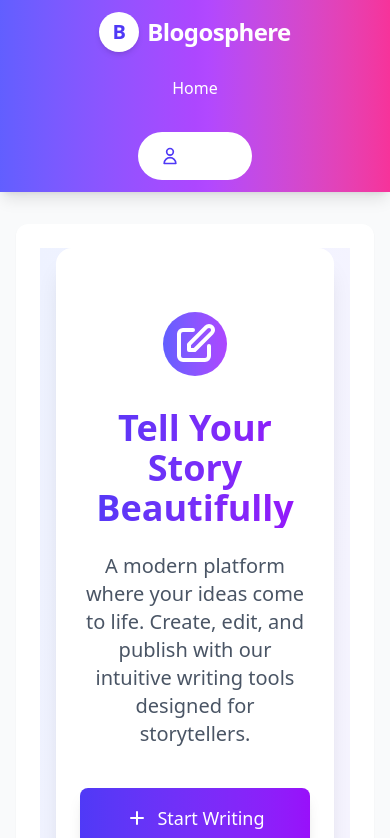
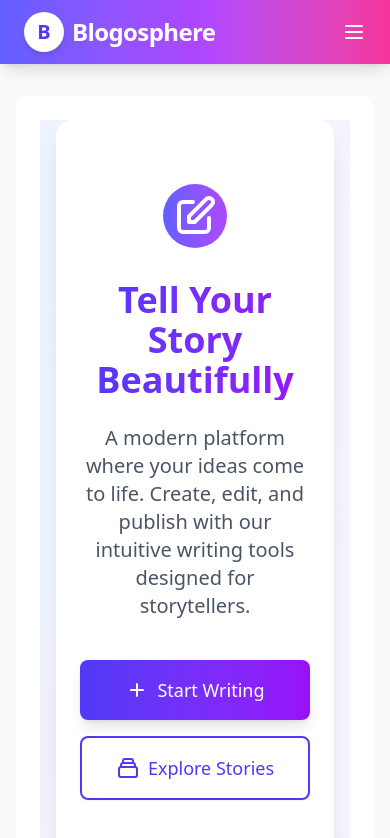
Before and after one commit to Gaurav23154/Blogosphere, a React (Vite) app in the folder client/: page / in a window 390 px wide. Shown: the top 838 px of the page. Built offline with nearby package versions, Linux system fonts and the light colour scheme.

Commit message:
toggle for small screen

```diff
--- a/client/src/components/Navbar.jsx
+++ b/client/src/components/Navbar.jsx
@@ -4,20 +4,22 @@ import { useAuth } from '../context/AuthContext';
 
 function Navbar() {
   const [activeLink, setActiveLink] = useState('');
+  const [isMobileMenuOpen, setIsMobileMenuOpen] = useState(false);
   const { user, logout } = useAuth();
 
   const handleLinkClick = (link) => {
     setActiveLink(link);
+    setIsMobileMenuOpen(false); // Close mobile menu when a link is clicked
   };
 
   return (
-    <nav className="bg-linear-to-r from-indigo-500 via-purple-500 to-pink-500 shadow-lg">
+    <nav className="bg-gradient-to-r from-indigo-500 via-purple-500 to-pink-500 shadow-lg">
       <div className="container mx-auto px-6 py-3">
-        <div className="flex flex-col md:flex-row justify-between items-center">
+        <div className="flex justify-between items-center">
           {/* Logo/Brand */}
           <Link
             to="/"
-            className="flex items-center space-x-2 mb-4 md:mb-0"
+            className="flex items-center space-x-2"
             onClick={() => handleLinkClick('home')}
           >
             <div className="w-10 h-10 rounded-full bg-white flex items-center justify-center shadow-md">
@@ -28,8 +30,30 @@ function Navbar() {
             </span>
           </Link>
 
-          {/* Navigation Links */}
-          <div className="flex flex-col md:flex-row space-y-3 md:space-y-0 md:space-x-8 items-center">
+          {/* Mobile Menu Button */}
+          <button
+            onClick={() => setIsMobileMenuOpen(!isMobileMenuOpen)}
+            className="md:hidden text-white hover:text-indigo-100 focus:outline-none"
+          >
+            <svg
+              className="h-6 w-6"
+              fill="none"
+              strokeLinecap="round"
+              strokeLinejoin="round"
+              strokeWidth="2"
+              viewBox="0 0 24 24"
+              stroke="currentColor"
+            >
+              {isMobileMenuOpen ? (
+                <path d="M6 18L18 6M6 6l12 12" />
+              ) : (
+                <path d="M4 6h16M4 12h16M4 18h16" />
+              )}
+            </svg>
+          </button>
+
+          {/* Desktop Navigation */}
+          <div className="hidden md:flex items-center space-x-8">
             <Link
               to="/"
               className={`relative px-3 py-2 text-white font-medium rounded-lg transition-all duration-300 ${activeLink === 'home' ? 'bg-white bg-opacity-20' : 'hover:bg-white hover:bg-opacity-10'}`}
@@ -72,7 +96,7 @@ function Navbar() {
             ) : null}
 
             {/* User Profile/Login Button */}
-            <div className="relative group ml-0 md:ml-4 mt-3 md:mt-0">
+            <div className="relative group">
               {user ? (
                 <button className="flex items-center space-x-2 bg-white bg-opacity-20 backdrop-blur-xs rounded-full px-4 py-2 text-white font-medium hover:bg-opacity-30 transition-all duration-300">
                   <div className="w-8 h-8 rounded-full bg-white flex items-center justify-center">
@@ -112,6 +136,78 @@ function Navbar() {
             </div>
           </div>
         </div>
+
+        {/* Mobile Navigation Menu */}
+        <div className={`md:hidden ${isMobileMenuOpen ? 'block' : 'hidden'} mt-4 pb-4`}>
+          <div className="flex flex-col space-y-3">
+            <Link
+              to="/"
+              className={`relative px-3 py-2 text-white font-medium rounded-lg transition-all duration-300 ${activeLink === 'home' ? 'bg-white bg-opacity-20' : 'hover:bg-white hover:bg-opacity-10'}`}
+              onClick={() => handleLinkClick('home')}
+            >
+              Home
+            </Link>
+
+            {user ? (
+              <>
+                <Link
+                  to="/editor"
+                  className={`relative px-3 py-2 text-white font-medium rounded-lg transition-all duration-300 ${activeLink === 'editor' ? 'bg-white bg-opacity-20' : 'hover:bg-white hover:bg-opacity-10'}`}
+                  onClick={() => handleLinkClick('editor')}
+                >
+                  <span className="flex items-center">
+                    <svg xmlns="http://www.w3.org/2000/svg" className="h-5 w-5 mr-1" fill="none" viewBox="0 0 24 24" stroke="currentColor">
+                      <path strokeLinecap="round" strokeLinejoin="round" strokeWidth={2} d="M11 5H6a2 2 0 00-2 2v11a2 2 0 002 2h11a2 2 0 002-2v-5m-1.414-9.414a2 2 0 112.828 2.828L11.828 15H9v-2.828l8.586-8.586z" />
+                    </svg>
+                    New Post
+                  </span>
+                </Link>
+
+                <Link
+                  to="/blogs"
+                  className={`relative px-3 py-2 text-white font-medium rounded-lg transition-all duration-300 ${activeLink === 'blogs' ? 'bg-white bg-opacity-20' : 'hover:bg-white hover:bg-opacity-10'}`}
+                  onClick={() => handleLinkClick('blogs')}
+                >
+                  <span className="flex items-center">
+                    <svg xmlns="http://www.w3.org/2000/svg" className="h-5 w-5 mr-1" fill="none" viewBox="0 0 24 24" stroke="currentColor">
+                      <path strokeLinecap="round" strokeLinejoin="round" strokeWidth={2} d="M19 11H5m14 0a2 2 0 012 2v6a2 2 0 01-2 2H5a2 2 0 01-2-2v-6a2 2 0 012-2m14 0V9a2 2 0 00-2-2M5 11V9a2 2 0 012-2m0 0V5a2 2 0 012-2h6a2 2 0 012 2v2M7 7h10" />
+                    </svg>
+                    My Blogs
+                  </span>
+                </Link>
+
+                <Link
+                  to="/settings"
+                  className="px-3 py-2 text-white font-medium rounded-lg hover:bg-white hover:bg-opacity-10"
+                >
+                  Settings
+                </Link>
+
+                <button
+                  onClick={() => {
+                    logout();
+                    setIsMobileMenuOpen(false);
+                  }}
+                  className="px-3 py-2 text-white font-medium rounded-lg hover:bg-white hover:bg-opacity-10 text-left"
+                >
+                  Logout
+                </button>
+              </>
+            ) : (
+              <Link
+                to="/login"
+                className="flex items-center space-x-2 bg-white bg-opacity-20 backdrop-blur-xs rounded-lg px-4 py-2 text-white font-medium hover:bg-opacity-30 transition-all duration-300"
+              >
+                <div className="w-8 h-8 rounded-full bg-white flex items-center justify-center">
+                  <svg xmlns="http://www.w3.org/2000/svg" className="h-5 w-5 text-indigo-600" fill="none" viewBox="0 0 24 24" stroke="currentColor">
+                    <path strokeLinecap="round" strokeLinejoin="round" strokeWidth={2} d="M16 7a4 4 0 11-8 0 4 4 0 018 0zM12 14a7 7 0 00-7 7h14a7 7 0 00-7-7z" />
+                  </svg>
+                </div>
+                <span>Login</span>
+              </Link>
+            )}
+          </div>
+        </div>
       </div>
     </nav>
   );
```
